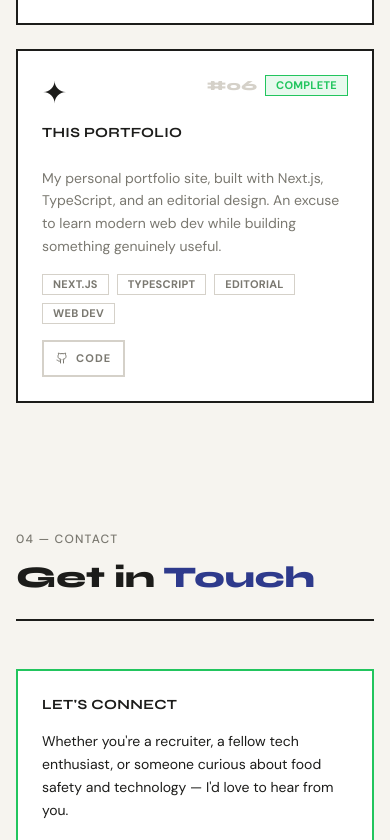
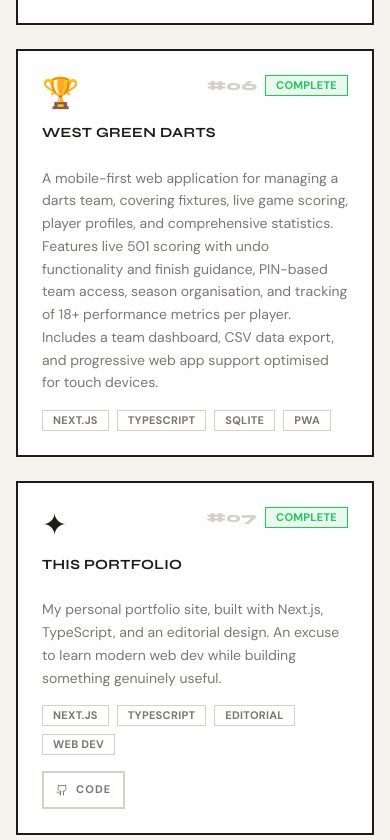
Before and after one commit to CosgroDev/CGRV, a Next.js app: page / in a window 390 px wide. Shown: the part 6524-7364 px from the top of the page. Built offline with nearby package versions, Linux system fonts and the light colour scheme.

Commit message:
Add West Green Darts team management app to projects
Mobile-first web app with live 501 scoring, player stats, season
management, and PWA support built with Next.js, TypeScript, and SQLite.

https://claude.ai/code/session_01UfURDNJ6LVvre5hAGRnFQa

```diff
--- a/components/sections/projects.tsx
+++ b/components/sections/projects.tsx
@@ -67,6 +67,18 @@ const projects = [
   },
   {
     id: "06",
+    title: "West Green Darts",
+    description:
+      "A mobile-first web application for managing a darts team, covering fixtures, live game scoring, player profiles, and comprehensive statistics. Features live 501 scoring with undo functionality and finish guidance, PIN-based team access, season organisation, and tracking of 18+ performance metrics per player. Includes a team dashboard, CSV data export, and progressive web app support optimised for touch devices.",
+    tags: ["Next.js", "TypeScript", "SQLite", "PWA"],
+    status: "Complete",
+    statusColor: "green" as const,
+    icon: "🏆",
+    github: null,
+    demo: null,
+  },
+  {
+    id: "07",
     title: "This Portfolio",
     description:
       "My personal portfolio site, built with Next.js, TypeScript, and an editorial design. An excuse to learn modern web dev while building something genuinely useful.",
```
